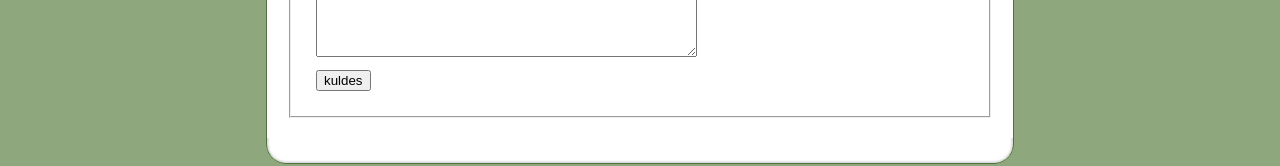
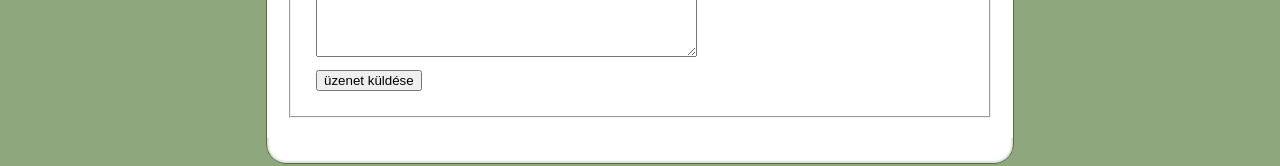
Before and after one commit to kissmilan91/ecdl15, a plain HTML site: page elerhetosegunk.html in a window 1280 px wide. Shown: the part 903-1069 px from the top of the page. Drawn offline with Linux system fonts and the light colour scheme.

Commit message:
11. feladat

```diff
--- a/elerhetosegunk.html
+++ b/elerhetosegunk.html
@@ -48,7 +48,7 @@
                     <textarea name="uzenet" id="textarea" cols="45" rows="6"></textarea>
                 </div>
                 <div>
-                    <input type="button" name="kuldes" value="kuldes">
+                    <input type="submit" name="kuldes" value="üzenet küldése">
                 </div>
             </fieldset>
             </form>
```
